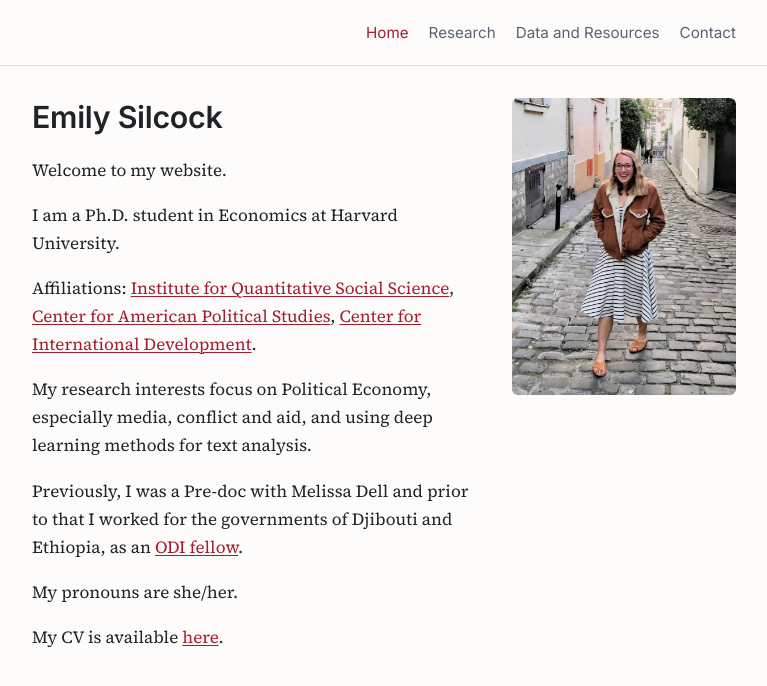
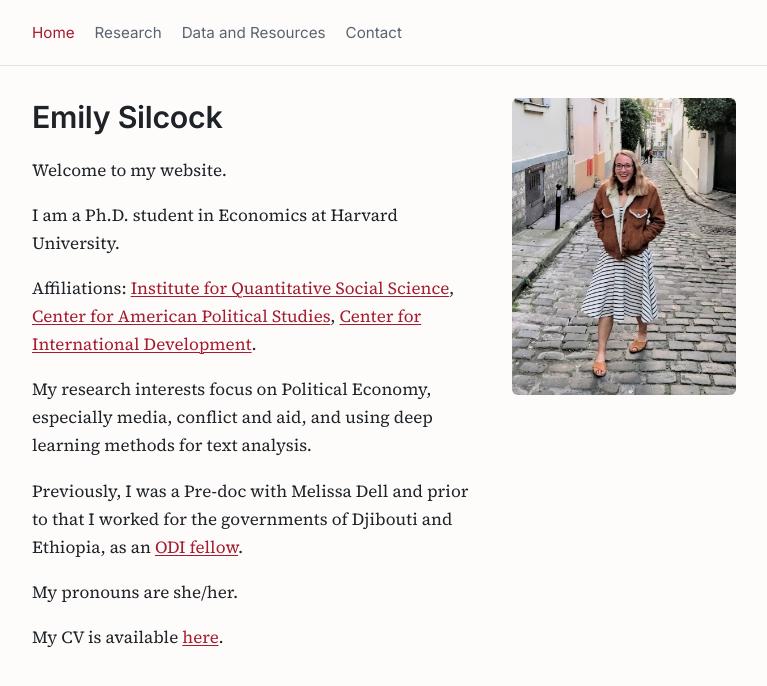
Before and after one commit to emilysilcock/emilysilcock.github.io, a plain HTML site: page index.html in a window 1280 px wide. Shown: the whole page, without its empty margins (256-1023 px from the left). Drawn offline with Linux system fonts and the light colour scheme.

Commit message:
Add ES favicon from the old site; left-align nav
Co-Authored-By: Claude Opus 5.5 (1M context) <noreply@anthropic.com>

```diff
--- a/index.html
+++ b/index.html
@@ -2,6 +2,7 @@
 <html lang="en">
 <head>
   <meta charset="utf-8">
+  <link rel="icon" type="image/png" href="/favicon.png">
   <meta name="viewport" content="width=device-width, initial-scale=1">
   <title>Emily Silcock</title>
   <meta name="description" content="Emily Silcock, Ph.D. student in Economics at Harvard University. Political economy, media, conflict and aid, and deep learning methods for text analysis.">
--- a/style.css
+++ b/style.css
@@ -36,7 +36,7 @@ a:hover { text-decoration-thickness: 2px; }
   margin: 0 auto;
   padding: 1.25rem 1rem;
   display: flex;
-  justify-content: flex-end;
+  justify-content: flex-start;
 }
 
 .site-nav {
```
Also changed, not shown: 404.html (+1 -0 lines), contact.html (+1 -0 lines), data-and-resources.html (+1 -0 lines), home.html (+1 -0 lines), privacy.html (+1 -0 lines), research.html (+1 -0 lines), favicon.png (added).
